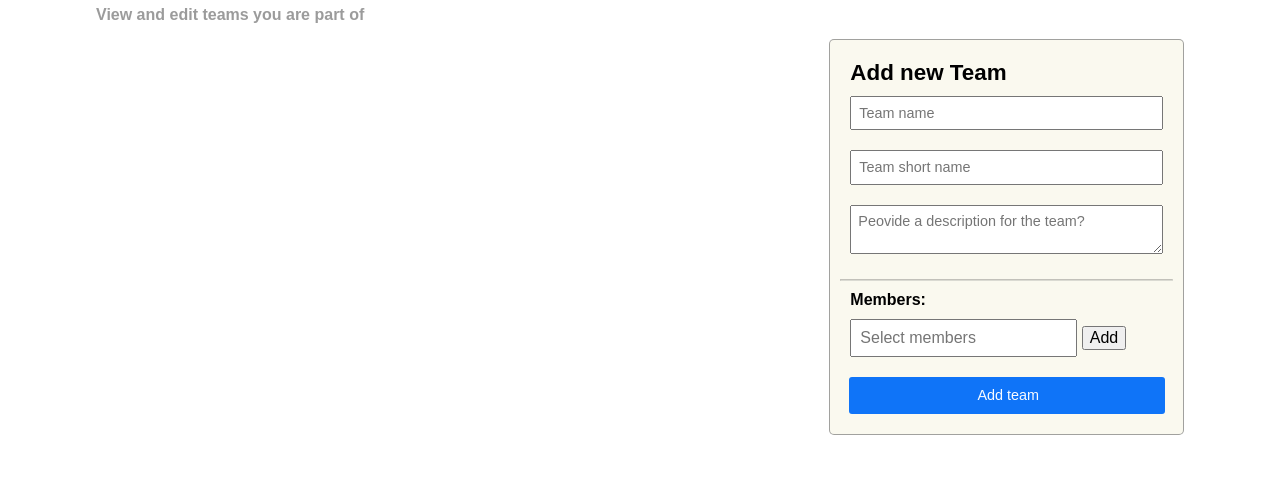
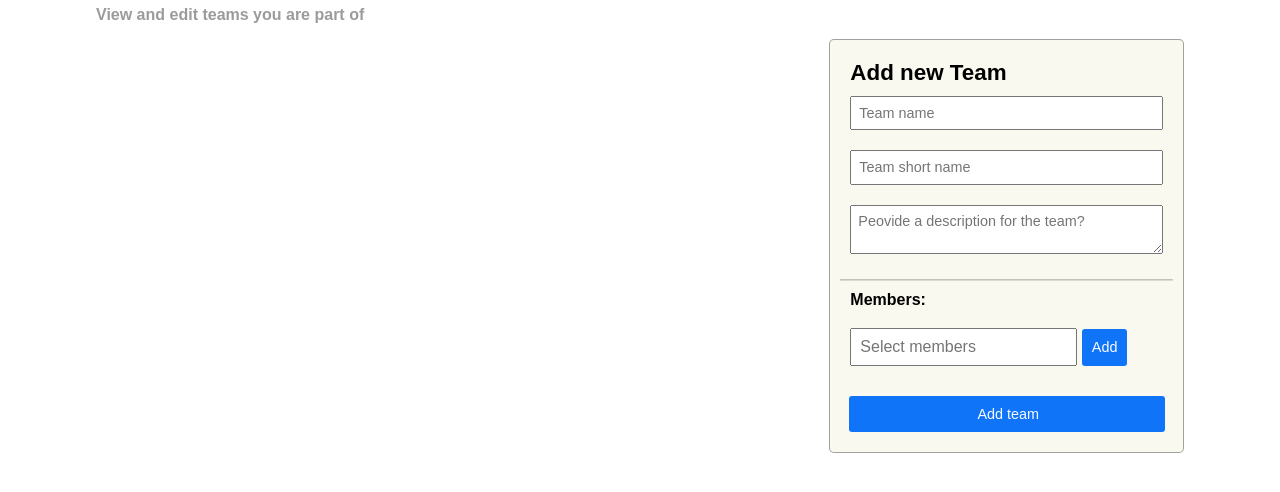
Before and after one commit to Sachin-Prasad-29/Meetings-Applications, a website with bundled scripts: page public/teams.html in a window 1280 px wide. Shown: the part 122-614 px from the top of the page. Built offline with nearby package versions, Linux system fonts and the light colour scheme; no server answers; sample sign-in values are in the browser's storage.

Commit message:
addede button

```diff
--- a/public/teams.html
+++ b/public/teams.html
@@ -143,7 +143,7 @@
               <div class="select-mem-div">
                 <input list="members" id="new-emails" class="select-members" placeholder="Select members" />
                 <datalist id="members"></datalist>
-                <button class="" id="add-member-btn">Add</button>
+                <button class="btn btn-primary" id="add-member-btn" >Add</button>
               </div>
               <input type="submit" value=" Add team" class="btn btn-primary add-team-button" />
             </form>
```
